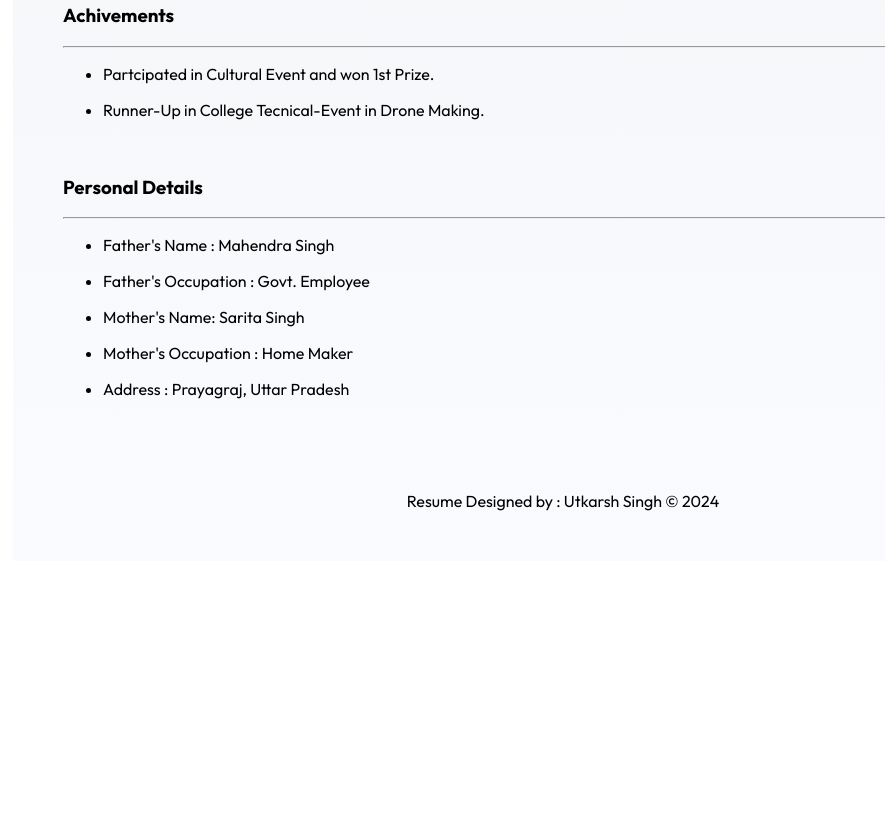
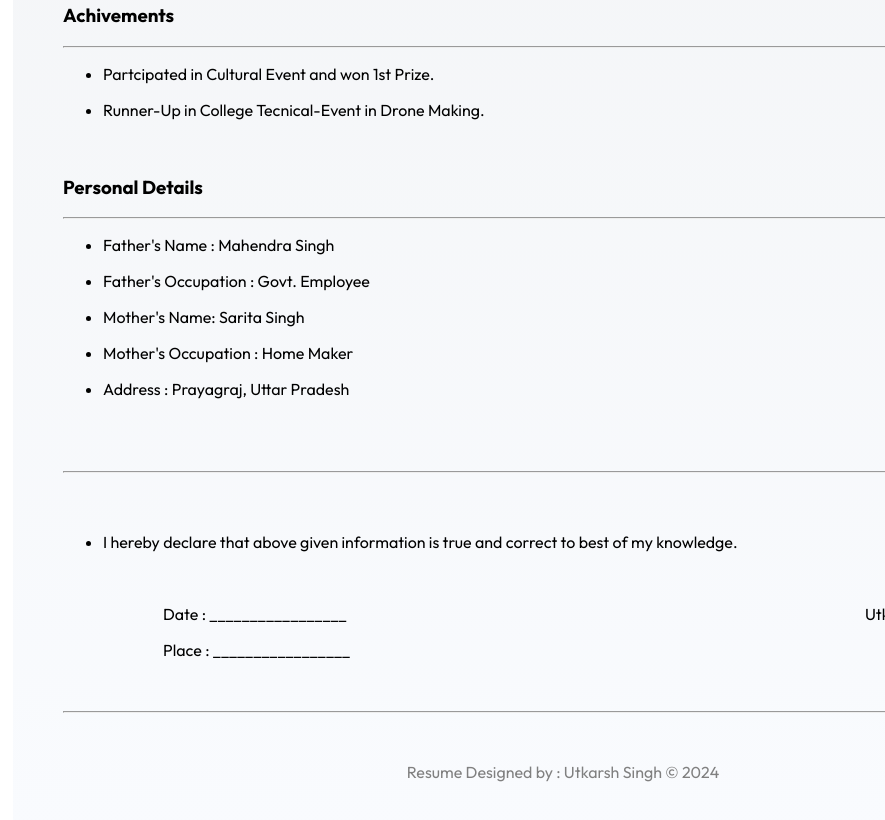
Before and after one commit to 83585-My-Git-Data/WPT, a plain HTML site: page Assignment-1/Resume.html in a window 1280 px wide. Shown: the part 2321-3141 px from the top of the page, without its empty margins (395-1280 px from the left). Before the commit the page ends 2890 px from the top, so only its background shows below. Drawn offline with Linux system fonts and the light colour scheme.

Commit message:
Assignment-1

```diff
--- a/Assignment-1/Resume.html
+++ b/Assignment-1/Resume.html
@@ -65,6 +65,17 @@
 
             }
 
+            .footer{
+                display: flex;
+                justify-content: space-between;
+                padding-left: 100px;
+                padding-right: 100px;
+
+            }
+
+            .lower-footer{
+                color: gray;
+            }
 
     </style>
 </head>
@@ -307,17 +318,44 @@
                     <br>
                 </ul>
 
-
-                <br>
-
             </div>
 
             </div>
+            <hr>
+            <div>
+                <ul>
+                    <pre>
+
+                    </pre>
+                    <li>I hereby declare that above given information is true and correct to best of my
+                        knowledge. </li>
+                </ul>
+
+            </div>
+            <br>
+            <div class="footer">
+                <div>
+                    <p>Date : _________________</p>
+                    <p>Place : _________________</p>
+
+                </div>
+                <div>
+                    <p>Utkarsh Singh</p>
+                </div>
+            </div>
 
         </div>
+
         <center>
-            Resume Designed by : Utkarsh Singh
-            &#169; 2024
+
+            <pre>
+                <hr>
+            </pre>
+            <div class="lower-footer">
+                Resume Designed by : Utkarsh Singh
+                &#169; 2024
+            </div>
+
         </center>
 
     </div>
```
